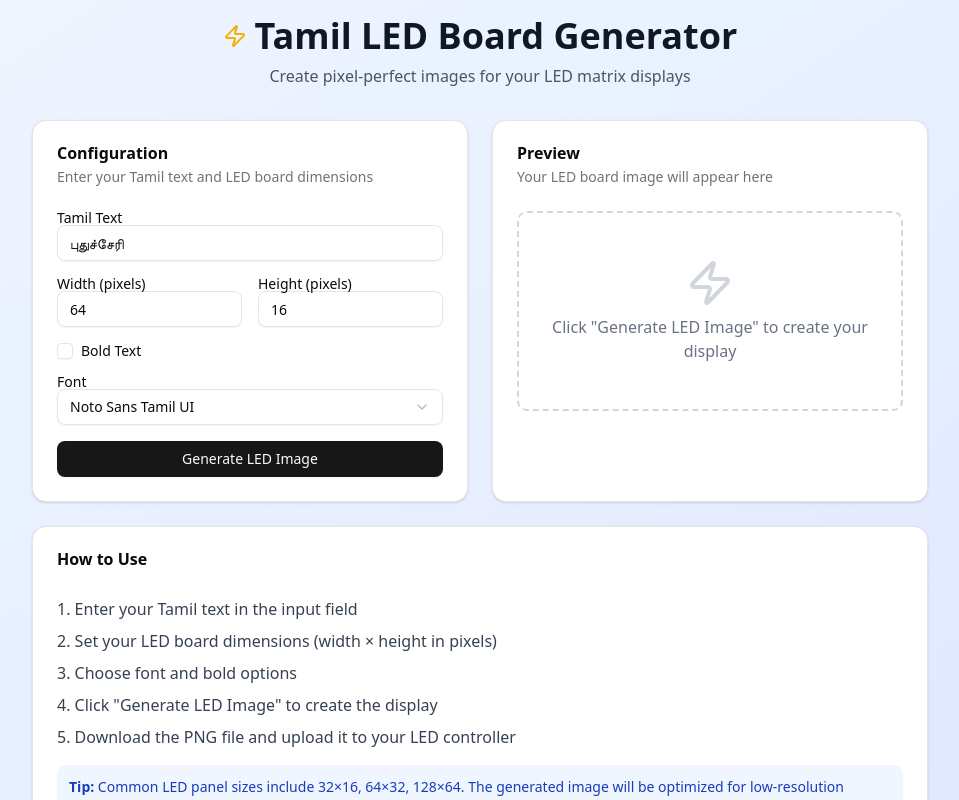
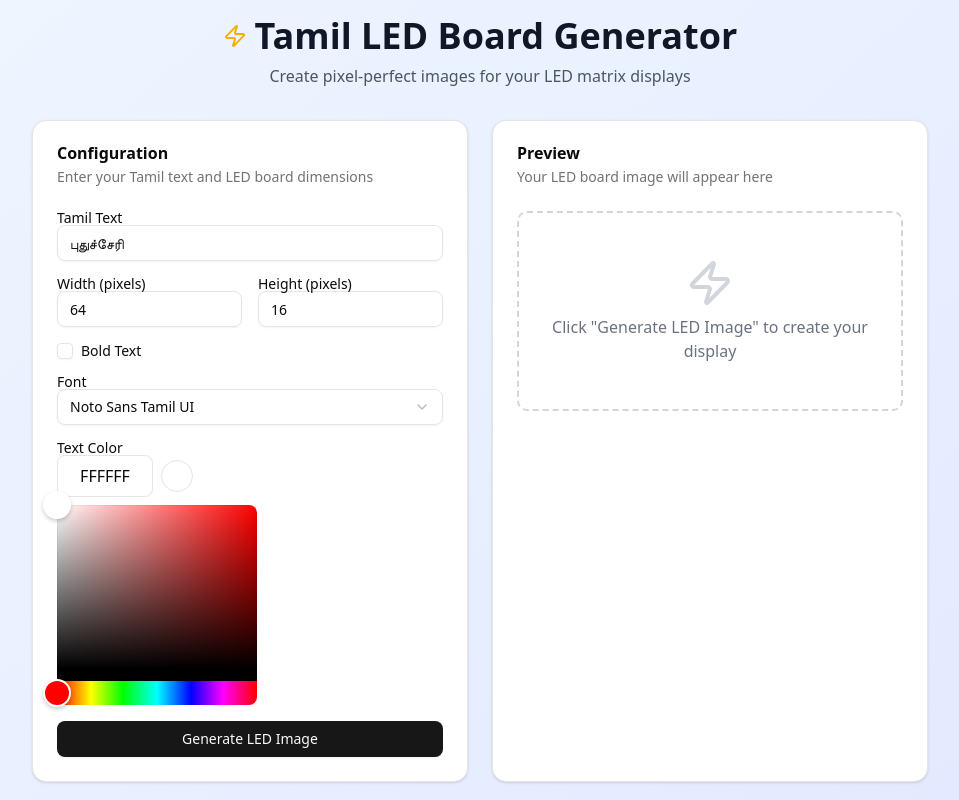
Before and after one commit to Rudra-ravi/tamil-led-generator, a React (Vite) app: page / in a window 1280 px wide. Shown: the top 800 px of the page, without its empty margins (160-1119 px from the left). Built offline with nearby package versions, Linux system fonts and the light colour scheme.

Commit message:
Feat: Add color option and more fonts, including Brahma font

```diff
--- a/package.json
+++ b/package.json
@@ -48,6 +48,7 @@
     "lucide-react": "^0.510.0",
     "next-themes": "^0.4.6",
     "react": "^19.1.0",
+    "react-colorful": "^5.6.1",
     "react-day-picker": "8.10.1",
     "react-dom": "^19.1.0",
     "react-hook-form": "^7.56.3",
--- a/src/App.jsx
+++ b/src/App.jsx
@@ -6,6 +6,7 @@ import { Card, CardContent, CardDescription, CardHeader, CardTitle } from '@/com
 import { Download, Zap } from 'lucide-react'
 import { Checkbox } from '@/components/ui/checkbox.jsx'
 import { Select, SelectContent, SelectItem, SelectTrigger, SelectValue } from '@/components/ui/select.jsx'
+import { HexColorPicker, HexColorInput } from 'react-colorful'
 import './App.css'
 
 function App() {
@@ -14,18 +15,23 @@ function App() {
   const [height, setHeight] = useState(16)
   const [isBold, setIsBold] = useState(false)
   const [selectedFont, setSelectedFont] = useState('Noto Sans Tamil UI')
+  const [selectedColor, setSelectedColor] = useState('#FFFFFF') // Default to white
   const [generatedImage, setGeneratedImage] = useState(null)
   const [isGenerating, setIsGenerating] = useState(false)
   const canvasRef = useRef(null)
 
   const fonts = [
     'Noto Sans Tamil UI',
+    'Brahma',
     'Tamil MN',
     'Tamil Sangam MN',
     'Latha',
     'Shruti',
     'Mukta Malar',
-    'Hind Madurai'
+    'Hind Madurai',
+    'Aabohi',
+    'Aduscript',
+    'AnjaliOldLipi'
   ]
 
   const generateLEDImage = () => {
@@ -39,7 +45,7 @@ function App() {
     ctx.fillStyle = '#000000'
     ctx.fillRect(0, 0, width, height)
 
-    ctx.fillStyle = '#FFFFFF'
+    ctx.fillStyle = selectedColor // Use selected color
 
     let fontSize = Math.floor(height * 0.8)
     let fontStyle = isBold ? 'bold ' : ''
@@ -151,6 +157,23 @@ function App() {
                 </Select>
               </div>
 
+              <div>
+                <Label htmlFor="color-picker">Text Color</Label>
+                <div className="flex items-center space-x-2">
+                  <HexColorInput
+                    id="color-picker"
+                    color={selectedColor}
+                    onChange={setSelectedColor}
+                    className="w-24 border rounded-md p-2 text-center uppercase"
+                  />
+                  <div
+                    className="w-8 h-8 rounded-full border"
+                    style={{ backgroundColor: selectedColor }}
+                  ></div>
+                </div>
+                <HexColorPicker color={selectedColor} onChange={setSelectedColor} className="mt-2" />
+              </div>
+
               <Button
                 onClick={generateLEDImage}
                 className="w-full"
@@ -212,7 +235,7 @@ function App() {
             <ol className="list-decimal list-inside space-y-2 text-gray-700">
               <li>Enter your Tamil text in the input field</li>
               <li>Set your LED board dimensions (width × height in pixels)</li>
-              <li>Choose font and bold options</li>
+              <li>Choose font, bold, and color options</li>
               <li>Click "Generate LED Image" to create the display</li>
               <li>Download the PNG file and upload it to your LED controller</li>
             </ol>
```
Also changed, not shown: 4 other files (tests, documents, lock files or other folders).
